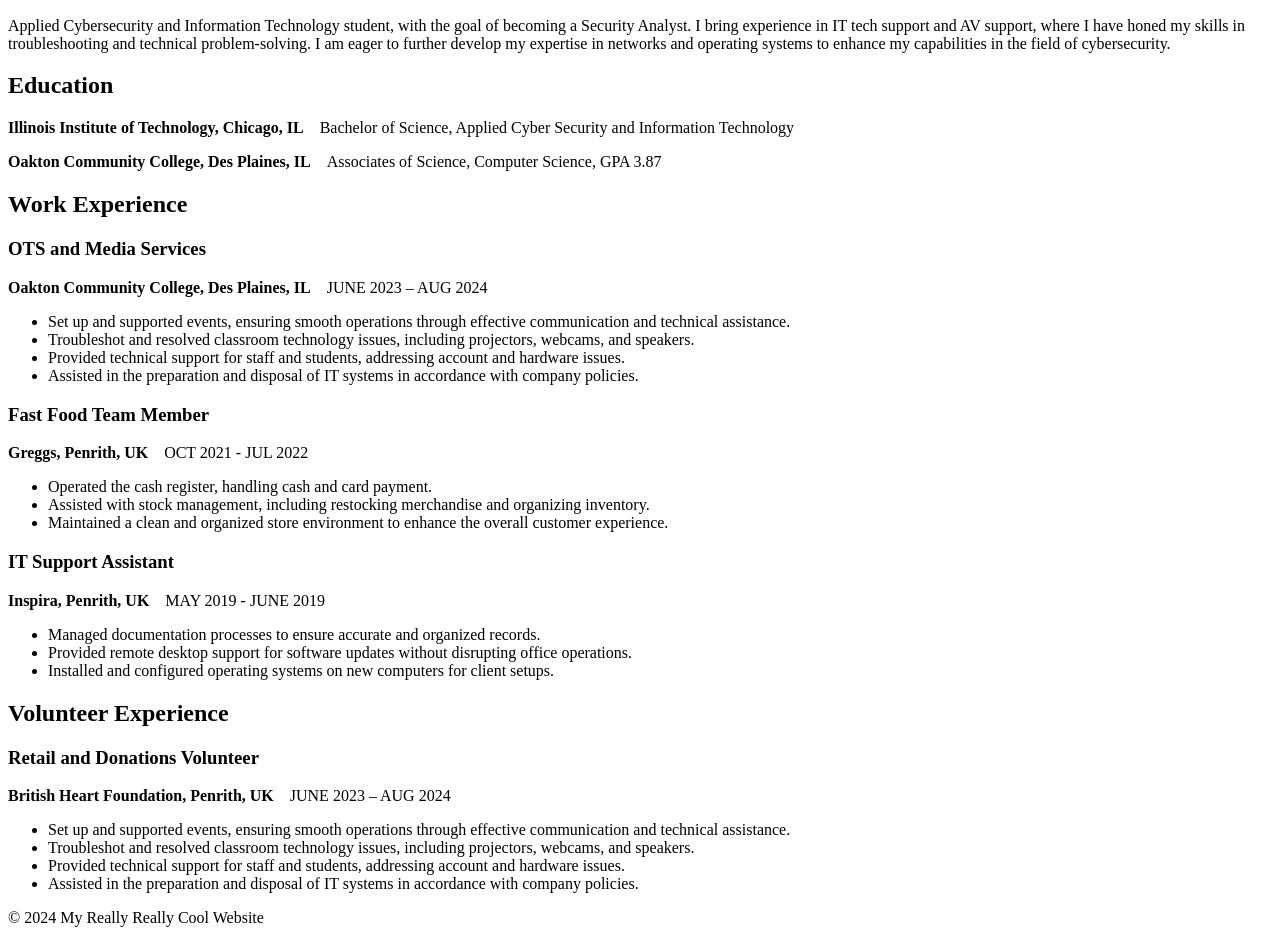
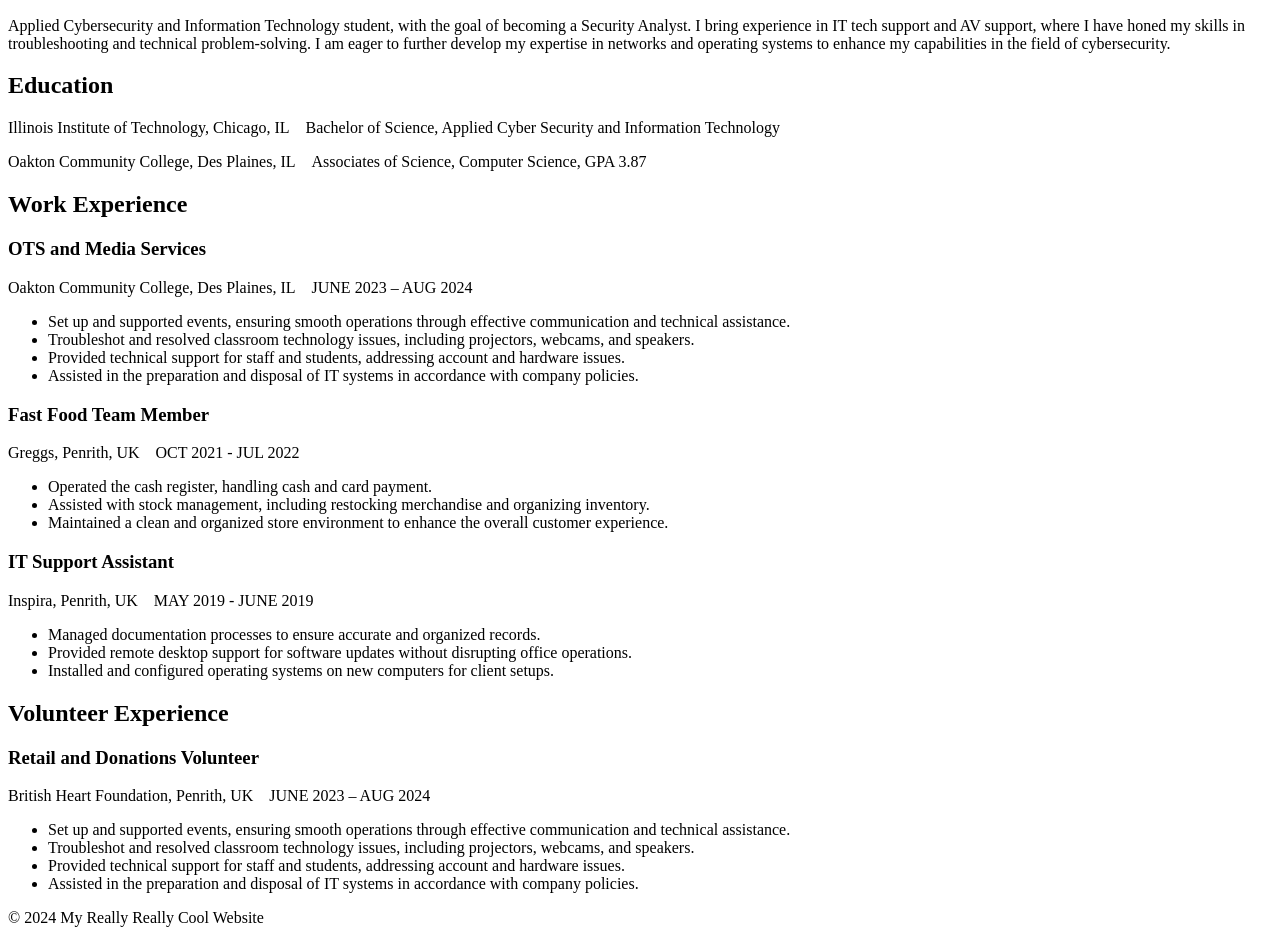
Before and after one commit to BocchiTheRockEnjoyer/Project-1, a plain HTML site: page index.html in a window 1280 px wide. Shown: the part 405-1348 px from the top of the page. Drawn offline with Linux system fonts and the light colour scheme.

Commit message:
Added another section in about.me and removed <strong> from index.html since it might be CSS

```diff
--- a/index.html
+++ b/index.html
@@ -33,13 +33,13 @@
       </section>
       <section id="section3">
         <h2>Education</h2>
-        <p><strong>Illinois Institute of Technology, Chicago, IL</strong>&nbsp;&nbsp;&nbsp;&nbsp;Bachelor of Science, Applied Cyber Security and Information Technology</p>
-        <p><strong>Oakton Community College, Des Plaines, IL</strong>&nbsp;&nbsp;&nbsp;&nbsp;Associates of Science, Computer Science, GPA 3.87</p>
+        <p>Illinois Institute of Technology, Chicago, IL&nbsp;&nbsp;&nbsp;&nbsp;Bachelor of Science, Applied Cyber Security and Information Technology</p>
+        <p>Oakton Community College, Des Plaines, IL&nbsp;&nbsp;&nbsp;&nbsp;Associates of Science, Computer Science, GPA 3.87</p>
       </section>
       <section id="section4">
         <h2>Work Experience</h2>
         <h3>OTS and Media Services</h3>
-        <p><strong>Oakton Community College, Des Plaines, IL</strong>&nbsp;&nbsp;&nbsp;&nbsp;JUNE 2023 – AUG 2024</p>
+        <p>Oakton Community College, Des Plaines, IL&nbsp;&nbsp;&nbsp;&nbsp;JUNE 2023 – AUG 2024</p>
         <ul>
           <li>Set up and supported events, ensuring smooth operations through effective communication and technical assistance.</li>
           <li>Troubleshot and resolved classroom technology issues, including projectors, webcams, and speakers.</li>
@@ -47,14 +47,14 @@
           <li>Assisted in the preparation and disposal of IT systems in accordance with company policies.</li>
         </ul>
         <h3>Fast Food Team Member</h3>
-        <p><strong>Greggs, Penrith, UK</strong>&nbsp;&nbsp;&nbsp;&nbsp;OCT 2021 - JUL 2022</p>
+        <p>Greggs, Penrith, UK&nbsp;&nbsp;&nbsp;&nbsp;OCT 2021 - JUL 2022</p>
         <ul>
           <li>Operated the cash register, handling cash and card payment.</li>
           <li>Assisted with stock management, including restocking merchandise and organizing inventory.</li>
           <li>Maintained a clean and organized store environment to enhance the overall customer experience.</li>
         </ul>
         <h3>IT Support Assistant</h3>
-        <p><strong>Inspira, Penrith, UK</strong>&nbsp;&nbsp;&nbsp;&nbsp;MAY 2019 - JUNE 2019</p>
+        <p>Inspira, Penrith, UK&nbsp;&nbsp;&nbsp;&nbsp;MAY 2019 - JUNE 2019</p>
         <ul>
           <li>Managed documentation processes to ensure accurate and organized records.</li>
           <li>Provided remote desktop support for software updates without disrupting office operations.</li>
@@ -64,7 +64,7 @@
       <section id="section5">
         <h2>Volunteer Experience</h2>
         <h3>Retail and Donations Volunteer</h3>
-        <p><strong>British Heart Foundation, Penrith, UK</strong>&nbsp;&nbsp;&nbsp;&nbsp;JUNE 2023 – AUG 2024</p>
+        <p>British Heart Foundation, Penrith, UK&nbsp;&nbsp;&nbsp;&nbsp;JUNE 2023 – AUG 2024</p>
         <ul>
           <li>Set up and supported events, ensuring smooth operations through effective communication and technical assistance.</li>
           <li>Troubleshot and resolved classroom technology issues, including projectors, webcams, and speakers.</li>
```
Also changed, not shown: about_me.html (+10 -0 lines), images/Madvillainy.jpg (added), images/Odyssey.jpg (added), images/Parachutes.jpg (added), images/Pinkerton.jpg (added), images/Smithereens.jpg (added).
